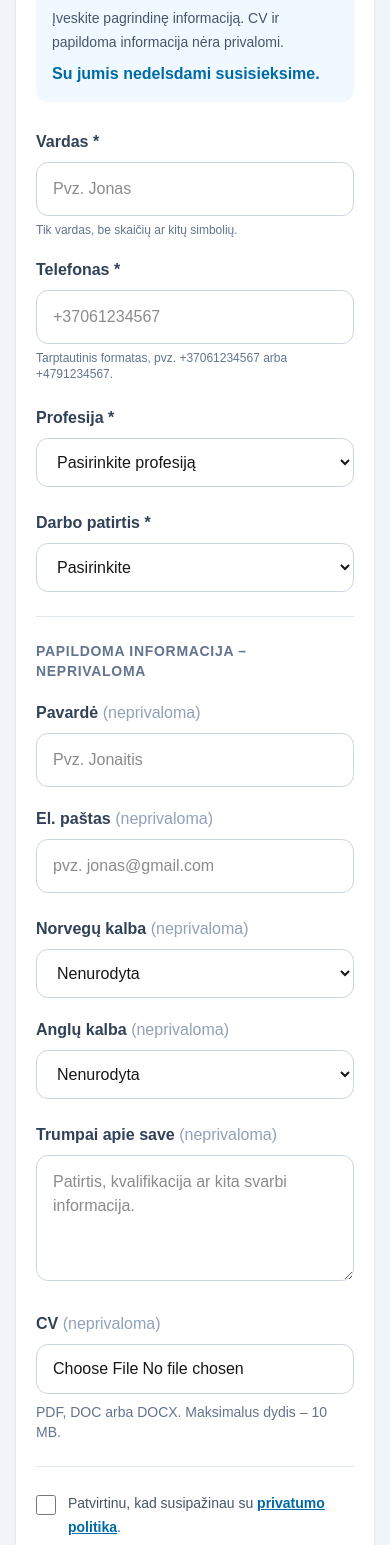
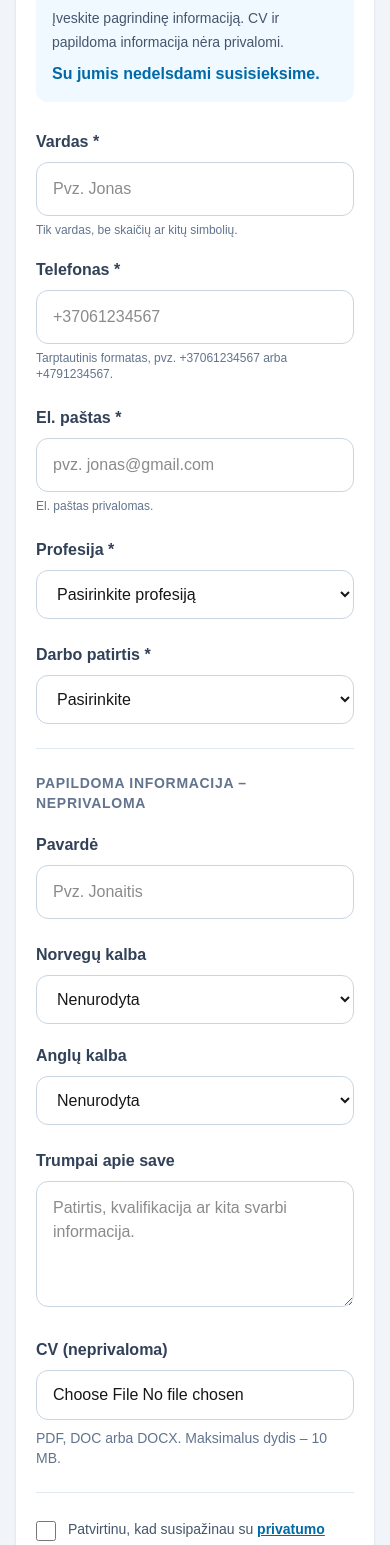
Before and after one commit to Rubio255/norgeworkis, a Next.js app: page /registracija in a window 390 px wide. Shown: the part 251-1796 px from the top of the page. Built offline with nearby package versions, Linux system fonts and the light colour scheme; no server answers.

Commit message:
Galutinai pataisytas privalomas el pastas

```diff
--- a/app/registracija/RegistracijaClient.tsx
+++ b/app/registracija/RegistracijaClient.tsx
@@ -134,8 +134,9 @@ function validateEmail(
   const email =
     value.trim().toLowerCase();
 
+  // EL. PAŠTAS PRIVALOMAS
   if (!email) {
-    return null;
+    return "Įveskite el. pašto adresą.";
   }
 
   if (
@@ -160,7 +161,9 @@ function validateEmail(
     !localPart ||
     !domain ||
     localPart.startsWith(".") ||
-    localPart.endsWith(".")
+    localPart.endsWith(".") ||
+    domain.startsWith(".") ||
+    domain.endsWith(".")
   ) {
     return "Neteisingas el. pašto adresas.";
   }
@@ -207,10 +210,8 @@ export default function RegistracijaClient() {
   const [vardas, setVardas] =
     useState("");
 
-  const [
-    pavarde,
-    setPavarde,
-  ] = useState("");
+  const [pavarde, setPavarde] =
+    useState("");
 
   const [
     telefonas,
@@ -365,6 +366,7 @@ export default function RegistracijaClient() {
             setTurnstileToken(
               token
             );
+
             setErrorMessage("");
           },
 
@@ -395,8 +397,7 @@ export default function RegistracijaClient() {
 
     return () => {
       if (
-        window.turnstile
-          ?.remove &&
+        window.turnstile?.remove &&
         turnstileWidgetIdRef.current
       ) {
         window.turnstile.remove(
@@ -443,8 +444,7 @@ export default function RegistracijaClient() {
         .pop()
         ?.toLowerCase();
 
-    const allowedExtensions =
-      [
+    const allowedExtensions = [
       "pdf",
       "doc",
       "docx",
@@ -532,6 +532,14 @@ export default function RegistracijaClient() {
     if (telefonasError) {
       setErrorMessage(
         telefonasError
+      );
+      return;
+    }
+
+    // EL. PAŠTAS PRIVALOMAS
+    if (!email.trim()) {
+      setErrorMessage(
+        "Įveskite el. pašto adresą."
       );
       return;
     }
@@ -837,34 +845,28 @@ export default function RegistracijaClient() {
               </p>
 
               <h1 className="mt-2 text-2xl font-bold text-slate-950 sm:text-3xl">
-                Kandidatuokite į darbą
-                Norvegijoje
+                Kandidatuokite į darbą Norvegijoje
               </h1>
 
               <div className="mt-4 rounded-xl bg-sky-50 p-4">
                 <p className="font-bold text-slate-900">
-                  Užpildymas trunka apie
-                  1 minutę.
+                  Užpildymas trunka apie 1 minutę.
                 </p>
 
                 <p className="mt-1 text-sm leading-6 text-slate-600">
-                  Įveskite pagrindinę
-                  informaciją. CV ir
-                  papildoma informacija
-                  nėra privalomi.
+                  Įveskite pagrindinę informaciją.
+                  CV ir papildoma informacija nėra privalomi.
                 </p>
 
                 <p className="mt-2 font-bold text-sky-700">
-                  Su jumis nedelsdami
-                  susisieksime.
+                  Su jumis nedelsdami susisieksime.
                 </p>
               </div>
             </div>
 
             {darbasLoading && (
               <div className="mt-6 rounded-xl bg-slate-100 p-5 text-slate-600">
-                Kraunamas darbo
-                pasiūlymas...
+                Kraunamas darbo pasiūlymas...
               </div>
             )}
 
@@ -876,21 +878,16 @@ export default function RegistracijaClient() {
                   </p>
 
                   <h2 className="mt-2 text-xl font-bold text-slate-900">
-                    {
-                      darbas.pavadinimas
-                    }
+                    {darbas.pavadinimas}
                   </h2>
 
                   <p className="mt-1 text-slate-600">
-                    {darbas.miestas},
-                    Norvegija
+                    {darbas.miestas}, Norvegija
                   </p>
 
                   {darbas.atlyginimas && (
                     <p className="mt-2 font-semibold text-slate-900">
-                      {
-                        darbas.atlyginimas
-                      }
+                      {darbas.atlyginimas}
                     </p>
                   )}
                 </div>
@@ -909,9 +906,7 @@ export default function RegistracijaClient() {
             )}
 
             <form
-              onSubmit={
-                handleSubmit
-              }
+              onSubmit={handleSubmit}
               className="mt-7 space-y-6"
             >
               <div
@@ -962,9 +957,7 @@ export default function RegistracijaClient() {
                   />
 
                   <p className="mt-1.5 text-xs text-slate-500">
-                    Tik vardas, be
-                    skaičių ar kitų
-                    simbolių.
+                    Tik vardas, be skaičių ar kitų simbolių.
                   </p>
                 </div>
 
@@ -989,11 +982,36 @@ export default function RegistracijaClient() {
                   />
 
                   <p className="mt-1.5 text-xs text-slate-500">
-                    Tarptautinis formatas,
-                    pvz. +37061234567
-                    arba +4791234567.
+                    Tarptautinis formatas, pvz. +37061234567 arba +4791234567.
                   </p>
                 </div>
+              </div>
+
+              <div>
+                <label className="mb-2 block font-semibold text-slate-700">
+                  El. paštas *
+                </label>
+
+                <input
+                  type="email"
+                  required
+                  minLength={5}
+                  maxLength={180}
+                  value={email}
+                  onChange={(e) =>
+                    setEmail(
+                      e.target.value
+                    )
+                  }
+                  autoComplete="email"
+                  inputMode="email"
+                  placeholder="pvz. jonas@gmail.com"
+                  className="w-full rounded-xl border border-slate-300 px-4 py-3.5 text-base outline-none focus:border-sky-600"
+                />
+
+                <p className="mt-1.5 text-xs text-slate-500">
+                  El. paštas privalomas.
+                </p>
               </div>
 
               <div>
@@ -1012,8 +1030,7 @@ export default function RegistracijaClient() {
                   className="w-full rounded-xl border border-slate-300 bg-white px-4 py-3.5 text-base outline-none focus:border-sky-600"
                 >
                   <option value="">
-                    Pasirinkite
-                    profesiją
+                    Pasirinkite profesiją
                   </option>
 
                   <option value="Stalius">
@@ -1090,25 +1107,19 @@ export default function RegistracijaClient() {
                   </option>
 
                   <option value="Daugiau nei 5 metai">
-                    Daugiau nei 5
-                    metai
+                    Daugiau nei 5 metai
                   </option>
                 </select>
               </div>
 
               <div className="border-t border-slate-200 pt-6">
                 <p className="mb-5 text-sm font-bold uppercase tracking-wider text-slate-500">
-                  Papildoma informacija
-                  – neprivaloma
+                  Papildoma informacija – neprivaloma
                 </p>
 
-                <div className="grid gap-5 md:grid-cols-2">
                 <div>
                   <label className="mb-2 block font-semibold text-slate-700">
-                      Pavardė{" "}
-                      <span className="font-normal text-slate-400">
-                        (neprivaloma)
-                      </span>
+                    Pavardė
                   </label>
 
                   <input
@@ -1126,40 +1137,12 @@ export default function RegistracijaClient() {
                     className="w-full rounded-xl border border-slate-300 px-4 py-3.5 text-base outline-none focus:border-sky-600"
                   />
                 </div>
-
-                  <div>
-                    <label className="mb-2 block font-semibold text-slate-700">
-                      El. paštas{" "}
-                      <span className="font-normal text-slate-400">
-                        (neprivaloma)
-                      </span>
-                    </label>
-
-                    <input
-                      type="email"
-                      maxLength={180}
-                      value={email}
-                      onChange={(e) =>
-                        setEmail(
-                          e.target.value
-                        )
-                      }
-                      autoComplete="email"
-                      inputMode="email"
-                      placeholder="pvz. jonas@gmail.com"
-                      className="w-full rounded-xl border border-slate-300 px-4 py-3.5 text-base outline-none focus:border-sky-600"
-                    />
-                  </div>
-                </div>
               </div>
 
               <div className="grid gap-5 md:grid-cols-2">
                 <div>
                   <label className="mb-2 block font-semibold text-slate-700">
-                    Norvegų kalba{" "}
-                    <span className="font-normal text-slate-400">
-                      (neprivaloma)
-                    </span>
+                    Norvegų kalba
                   </label>
 
                   <select
@@ -1196,10 +1179,7 @@ export default function RegistracijaClient() {
 
                 <div>
                   <label className="mb-2 block font-semibold text-slate-700">
-                    Anglų kalba{" "}
-                    <span className="font-normal text-slate-400">
-                      (neprivaloma)
-                    </span>
+                    Anglų kalba
                   </label>
 
                   <select
@@ -1237,10 +1217,7 @@ export default function RegistracijaClient() {
 
               <div>
                 <label className="mb-2 block font-semibold text-slate-700">
-                  Trumpai apie save{" "}
-                  <span className="font-normal text-slate-400">
-                    (neprivaloma)
-                  </span>
+                  Trumpai apie save
                 </label>
 
                 <textarea
@@ -1261,10 +1238,7 @@ export default function RegistracijaClient() {
                   htmlFor="cv"
                   className="mb-2 block font-semibold text-slate-700"
                 >
-                  CV{" "}
-                  <span className="font-normal text-slate-400">
-                    (neprivaloma)
-                  </span>
+                  CV (neprivaloma)
                 </label>
 
                 <input
@@ -1282,9 +1256,7 @@ export default function RegistracijaClient() {
                 />
 
                 <p className="mt-2 text-sm text-slate-500">
-                  PDF, DOC arba DOCX.
-                  Maksimalus dydis –
-                  10 MB.
+                  PDF, DOC arba DOCX. Maksimalus dydis – 10 MB.
                 </p>
 
                 {cv && (
@@ -1305,23 +1277,20 @@ export default function RegistracijaClient() {
                     }
                     onChange={(e) =>
                       setSutinkuPrivatumas(
-                        e.target
-                          .checked
+                        e.target.checked
                       )
                     }
                     className="mt-1 h-5 w-5 shrink-0"
                   />
 
                   <span className="text-sm leading-6 text-slate-600">
-                    Patvirtinu, kad
-                    susipažinau su{" "}
+                    Patvirtinu, kad susipažinau su{" "}
                     <Link
                       href="/privatumo-politika"
                       target="_blank"
                       className="font-semibold text-sky-700 underline"
                     >
-                      privatumo
-                      politika
+                      privatumo politika
                     </Link>
                     .
                   </span>
@@ -1336,42 +1305,30 @@ export default function RegistracijaClient() {
                     }
                     onChange={(e) =>
                       setSutinkuPerdavimas(
-                        e.target
-                          .checked
+                        e.target.checked
                       )
                     }
                     className="mt-1 h-5 w-5 shrink-0"
                   />
 
                   <span className="text-sm leading-6 text-slate-600">
-                    Sutinku, kad mano
-                    pateikti kandidatūros
-                    duomenys ir, jei
-                    pateiktas, CV būtų
-                    naudojami kandidatūros
-                    administravimui ir
-                    galėtų būti perduoti
-                    potencialiems
-                    darbdaviams dėl mano
-                    pasirinktos arba mano
-                    kvalifikaciją
-                    atitinkančios darbo
-                    pozicijos.
+                    Sutinku, kad mano pateikti kandidatūros duomenys ir,
+                    jei pateiktas, CV būtų naudojami kandidatūros
+                    administravimui ir galėtų būti perduoti potencialiems
+                    darbdaviams dėl mano pasirinktos arba mano kvalifikaciją
+                    atitinkančios darbo pozicijos.
                   </span>
                 </label>
               </div>
 
               <div className="rounded-xl border border-slate-200 bg-slate-50 p-4">
                 <p className="mb-3 text-sm text-slate-600">
-                  Apsaugos nuo
-                  automatinių užklausų
-                  patikrinimas
+                  Apsaugos nuo automatinių užklausų patikrinimas
                 </p>
 
                 {!siteKey ? (
                   <p className="text-sm font-semibold text-red-600">
-                    Trūksta Turnstile
-                    Site Key.
+                    Trūksta Turnstile Site Key.
                   </p>
                 ) : (
                   <div
@@ -1396,9 +1353,7 @@ export default function RegistracijaClient() {
               </button>
 
               <p className="text-center text-sm text-slate-500">
-                Kandidatūros
-                pateikimas kandidatui
-                yra nemokamas.
+                Kandidatūros pateikimas kandidatui yra nemokamas.
               </p>
             </form>
           </div>
```
Lines whose indentation alone changed are shown as unchanged.
